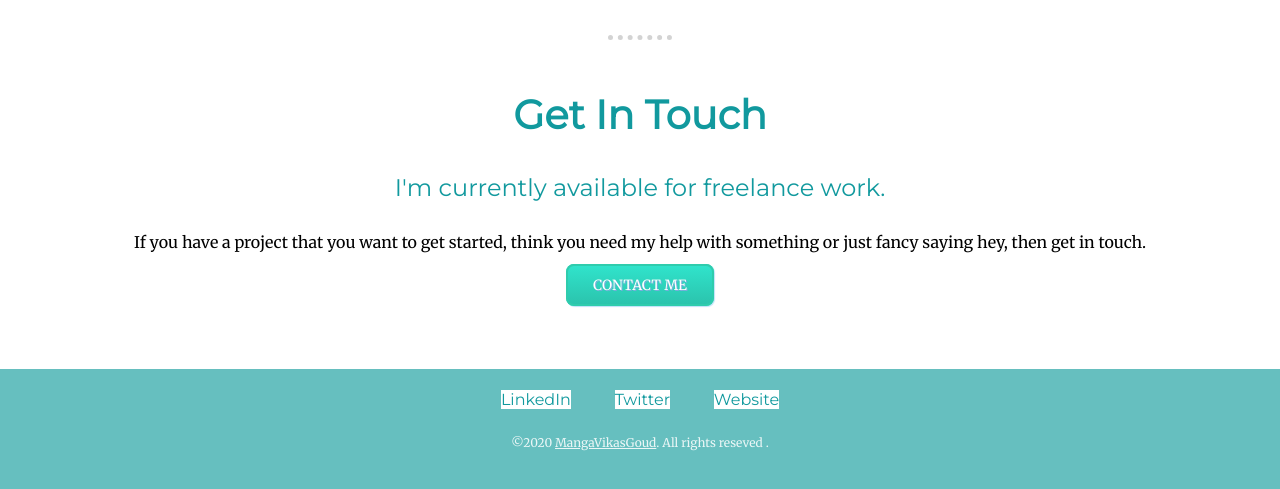
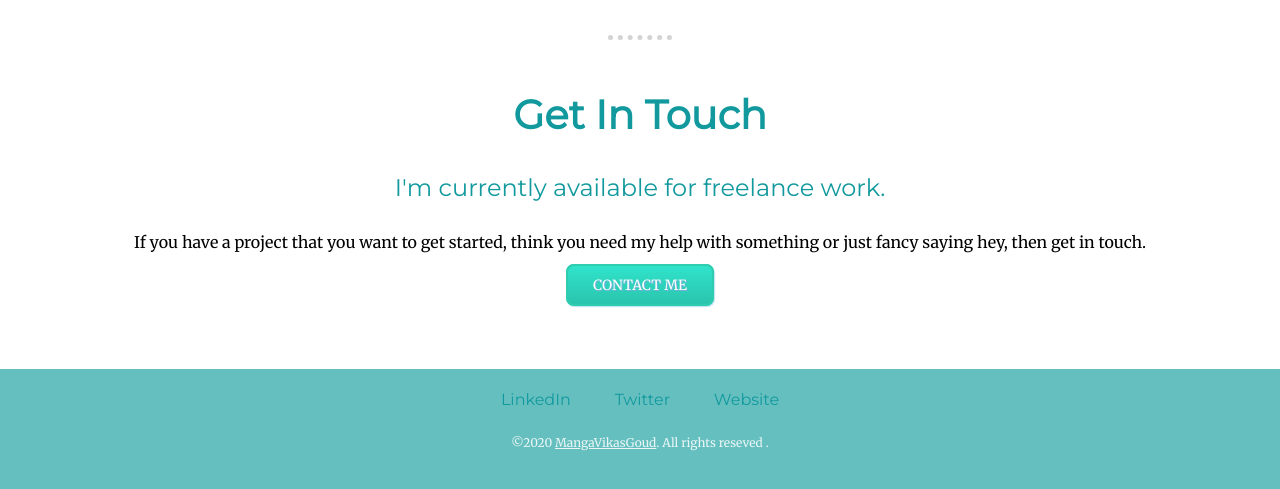
Before and after one commit to MangaVikasGoud/ev, a plain HTML site: page index.html in a window 1280 px wide. Shown: the part 1822-2311 px from the top of the page. Drawn offline with Linux system fonts and the light colour scheme.

Commit message:
Update styles.css

```diff
--- a/styles.css
+++ b/styles.css
@@ -66,7 +66,7 @@ margin: 75px 0;
 
 }
 .footer-link{
-  background-color: white;
+  background-color:  #66BFBF;
 }
 
 
```
